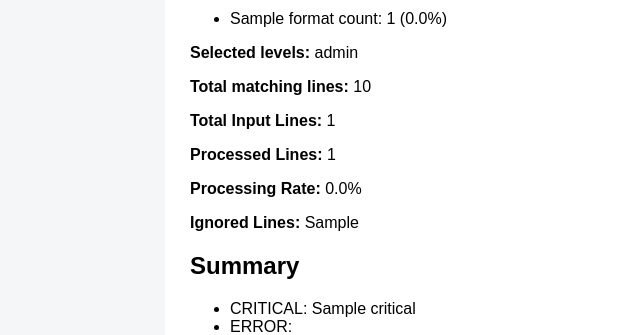
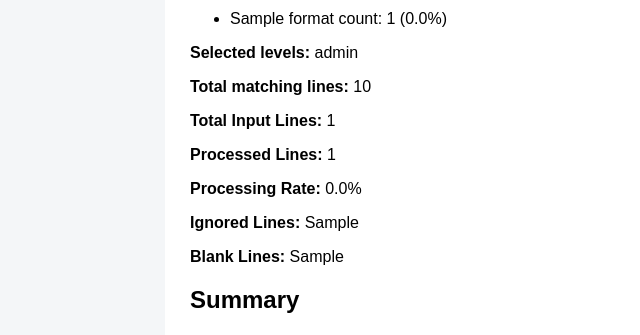
Before and after one commit to sattarab54/web_log_analyzer, a Flask app: template templates/results.html in a window 1280 px wide. Shown: the part 409-744 px from the top of the page, without its empty margins (0-640 px from the left). Run offline with Flask 3, Linux system fonts and the light colour scheme; the template is opened without the code that fills it: most values are stand-ins (such as "Sample title", 1, 10 or a date in 2020).

Commit message:
Add blank line count

```diff
--- a/app.py
+++ b/app.py
@@ -196,11 +196,13 @@ def index():
             detected_format = "unknown"
 
         ignored_lines = 0
+        blank_lines = 0
         processed_lines = []
 
         for line in lines:
             if not line.strip():
                 ignored_lines += 1
+                blank_lines += 1
                 continue
 
             line_format = detect_log_format(line)
@@ -501,6 +503,7 @@ def index():
             processed_line_count=processed_line_count,
             processing_rate=processing_rate,
             ignored_lines=ignored_lines,
+            blank_lines=blank_lines,
             selected_levels=selected_levels,
             summary=summary,
             case_sensitive=case_sensitive,
--- a/templates/results.html
+++ b/templates/results.html
@@ -42,6 +42,7 @@
     <p><strong>Processed Lines:</strong> {{ processed_line_count }}</p>
     <p><strong>Processing Rate:</strong> {{ "%.1f" | format(processing_rate) }}%</p>
     <p><strong>Ignored Lines:</strong> {{ ignored_lines }}</p>
+    <p><strong>Blank Lines:</strong> {{ blank_lines }}</p>
 
     <h2>Summary</h2>
     <ul>
```
